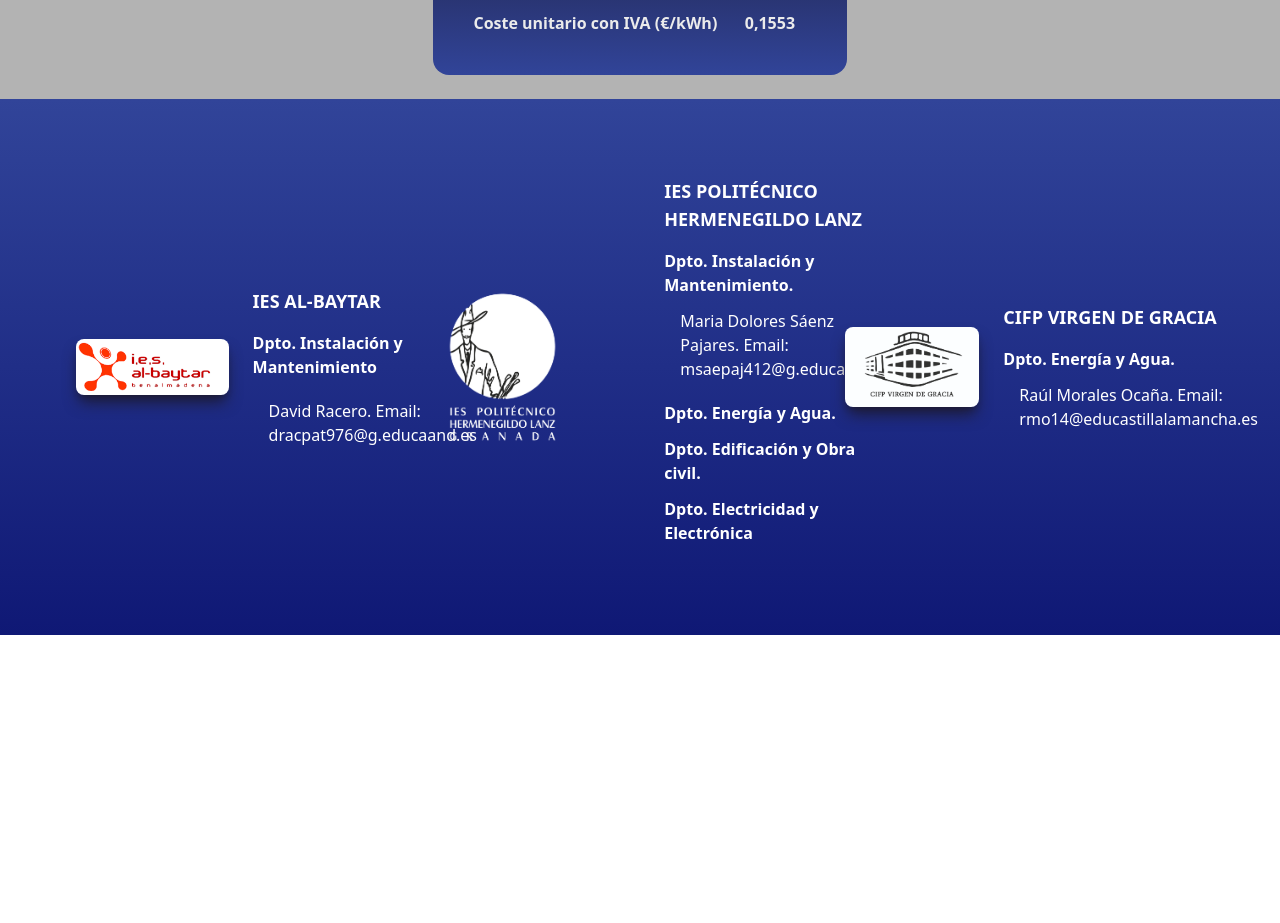
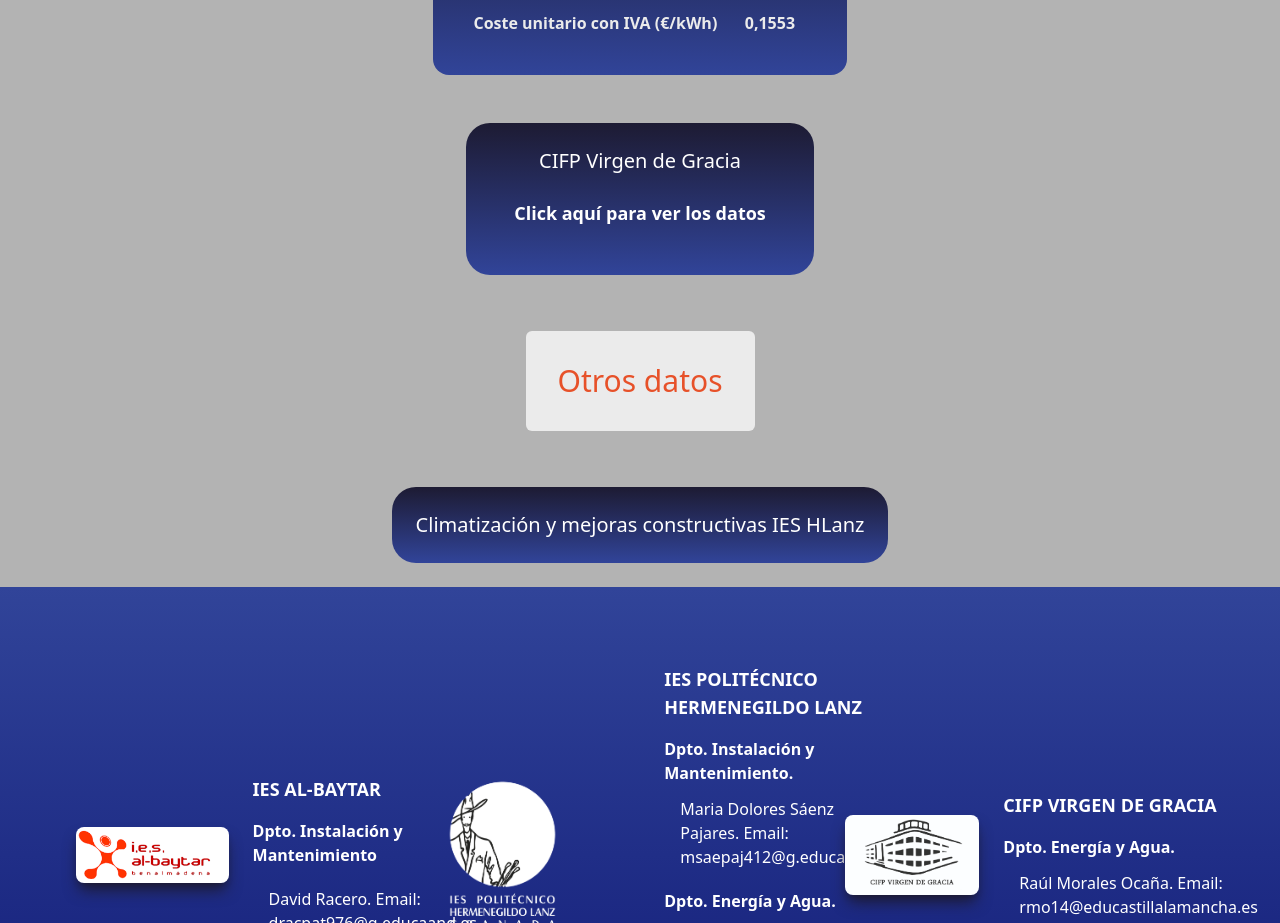
Before and after one commit to Sellsword9/dualiza, a React (Vite) app in the folder frontend/: page /resultados in a window 1280 px wide. Shown: the part 3840-4763 px from the top of the page. Before the commit the page ends 4475 px from the top, so only its background shows below. Built offline with nearby package versions, Linux system fonts and the light colour scheme.

Commit message:
Añadidos pdfs

```diff
--- a/frontend/src/pages/ResultadosPage.jsx
+++ b/frontend/src/pages/ResultadosPage.jsx
@@ -4,6 +4,13 @@
 import consumohlanz from '../assets/resultados/consumohlanz.png'
 import factura from '../assets/resultados/facturacionhlanz.png'
 const ResultadosPage = () => {
+  const downloadCIFP = () => {
+    window.open('./CIFP_Virgen_de_Gracia_Resultados.pdf');
+  }
+  const downloadMejorasHlanz = () => {
+    window.open('./Instalaciones_y_mejoras_constructivas_IES_Hlanz.pdf');
+  }
+
   return (
     <div className='bg-gris-oscuro'>
       <div className='flex flex-col justify-center items-center'>
@@ -12,7 +19,7 @@
       </div>
       <div className='flex flex-col justify-center items-center'>
         <h1 className='text-3xl text-orange-custom w-auto bg-gris-claro p-8 rounded-md m-8 cursor-pointer'> Consumos eléctricos </h1>
-        <h2 className='text-xl text-white m-6 p-6 bg-gradient-to-b mr-10 ml-10 from-azul-negro to-azul-semi-oscuro rounded-3xl '>Hermenegildo Lanz</h2>
+        <h2 className='text-xl text-white m-6 p-6 bg-gradient-to-b mr-10 ml-10 from-azul-negro to-azul-semi-oscuro rounded-3xl'>Hermenegildo Lanz</h2>
         <div className='flex flex-row justify-center items-center'>
           <Resultado img={consumohlanz} />
           <p className='w-1/3 p-8 text-azul-oscuro text-2xl font-bold'>Los principales focos de consumo eléctrico están presentes en receptores como ordenadores, monitores, altavoces, impresoras, proyectores, equipos de iluminación, equipos de climatización y ventilación colectiva, split y radiadores eléctricos, principalmente. </p>
@@ -124,6 +131,18 @@
             </tr>
           </tbody>
         </table>
+        <div className='text-xl text-center text-white m-6 p-6 bg-gradient-to-b mr-10 ml-10 from-azul-negro to-azul-semi-oscuro rounded-3xl'>
+          <p>CIFP Virgen de Gracia</p>
+          <button onClick={downloadCIFP}>
+            <p className='text-white p-6 font-semibold text-lg'> Click aquí para ver los datos </p>
+          </button>
+        </div>
+      </div>
+      <div className='flex flex-col justify-center items-center'>
+        <h1 className='text-3xl text-orange-custom w-auto bg-gris-claro p-8 rounded-md m-8 cursor-pointer'> Otros datos </h1>
+        <div className='text-xl text-white m-6 p-6 bg-gradient-to-b mr-10 ml-10 from-azul-negro to-azul-semi-oscuro rounded-3xl'>
+          <button onClick={downloadMejorasHlanz}><h1> Climatización y mejoras constructivas IES HLanz </h1></button>
+        </div>
       </div>
     </div>
   )
```
Also changed, not shown: 2 other files (tests, documents, lock files or other folders).
